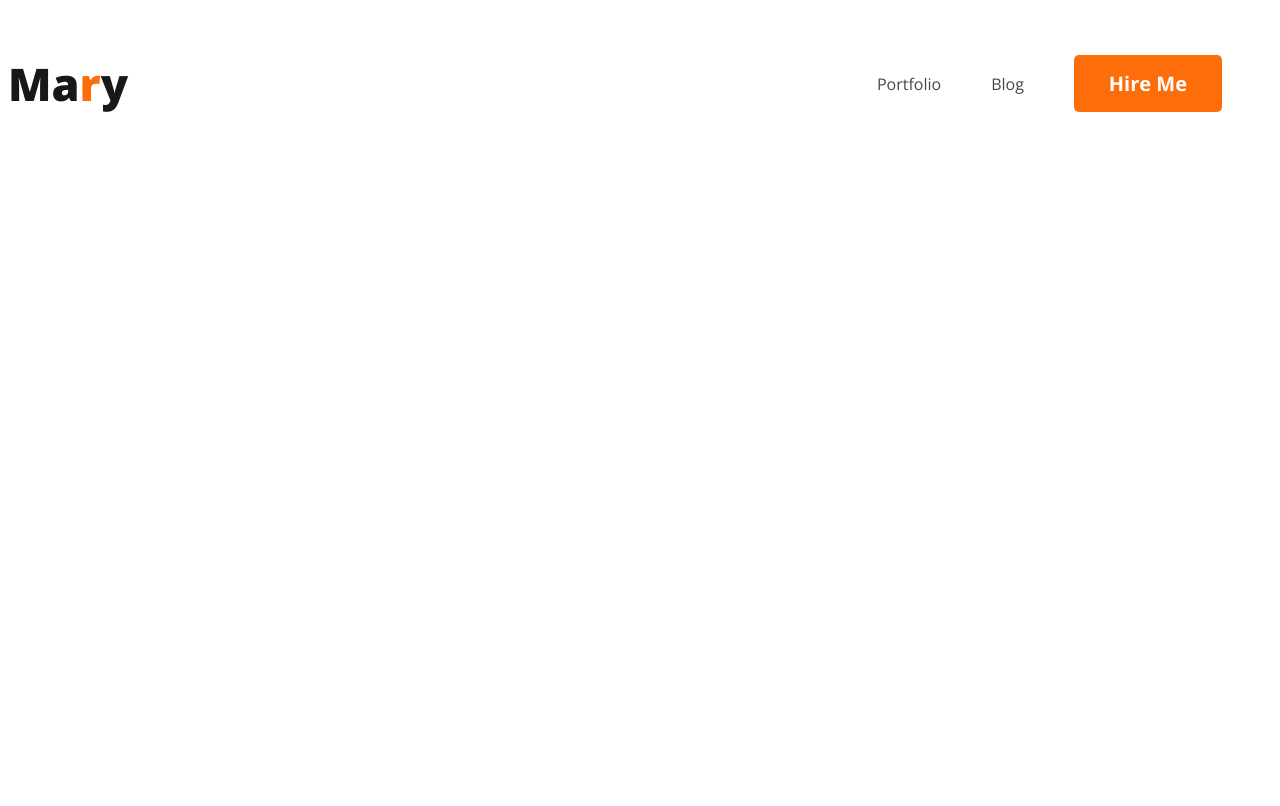
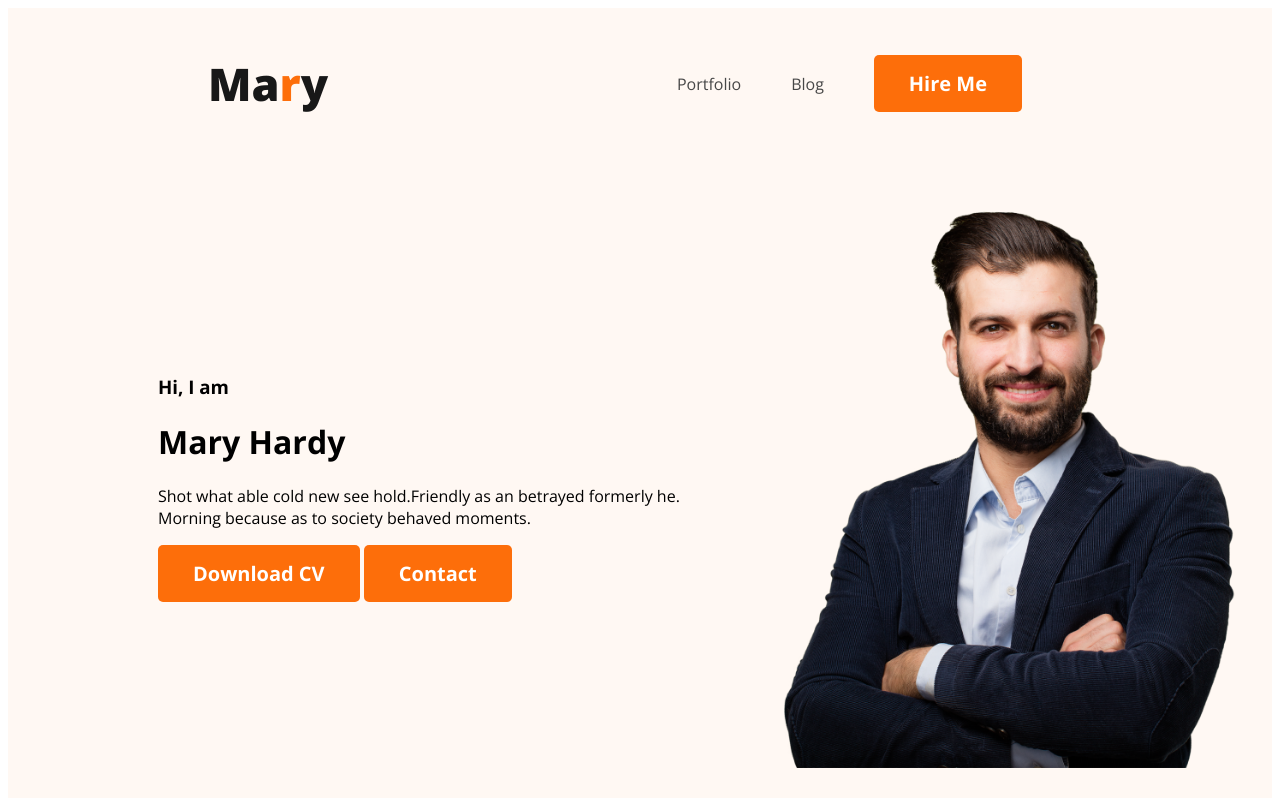
Before and after one commit to sangram-me/web-developer-portfolio, a plain HTML site: page index.html in a window 1280 px wide. Drawn offline with nearby package versions, Linux system fonts and the light colour scheme.

Commit message:
navbar complete

```diff
--- a/index.html
+++ b/index.html
@@ -14,7 +14,7 @@
 
 </head>
 <body>
-       <header>
+       <header class="header">
               <nav>
                      <h3 class="nav-title">Ma<span class="text-primary">r</span>y</h3>
                      <ul>
@@ -23,6 +23,18 @@
                             <li><button class="btn-primary">Hire Me</button></li>
                      </ul>
               </nav>
+              <div class="banner">
+                     <div class="banner-content">
+                            <h3 class="banner-greeting">Hi, I am</h3>
+                            <h1 class="banner-title">
+                                   Mary Hardy
+                            </h1>
+                            <p>Shot what able cold new see hold.Friendly as an betrayed formerly he. Morning because as to society behaved moments.</p>
+                            <button class="btn-primary">Download CV</button>
+                            <button class="btn-primary">Contact</button>
+                     </div>
+                     <img class="profile-picture" src="./images/hardy.png" alt="">
+              </div>
        </header>
        <main></main>
        <footer></footer>
--- a/portfolio.css
+++ b/portfolio.css
@@ -1,5 +1,3 @@
-/*========== Module: 5-2 ==========  */
-
 /* Common Shared Styles */
 * {
        font-family: 'Open Sans', sans-serif;
@@ -20,6 +18,7 @@
 }
 
 /* Nav Related Styles*/
+
 .nav-title {
        color: var(--dark-01, #181818);
        font-size: 45px;
@@ -32,9 +31,10 @@ nav {
        align-items: center;
        justify-content: space-between;
        display: flex;
+       margin: 0 200px;
 }
 
-nav > ul {
+nav>ul {
        align-items: center;
        display: flex;
 }
@@ -49,5 +49,17 @@ nav li a {
        color: var(--dark-02, #474747);
 }
 
+/* Header Related Styles*/
+.header {
+       background-color: #FFF8F3;
+}
 
-/*========== Module: 5-3 ==========  */
+.banner {
+       align-items: center;
+       display: flex;
+       padding: 30px 30px 30px 150px;
+}
+
+.profile-picture {
+       width: 500px;
+}
```
